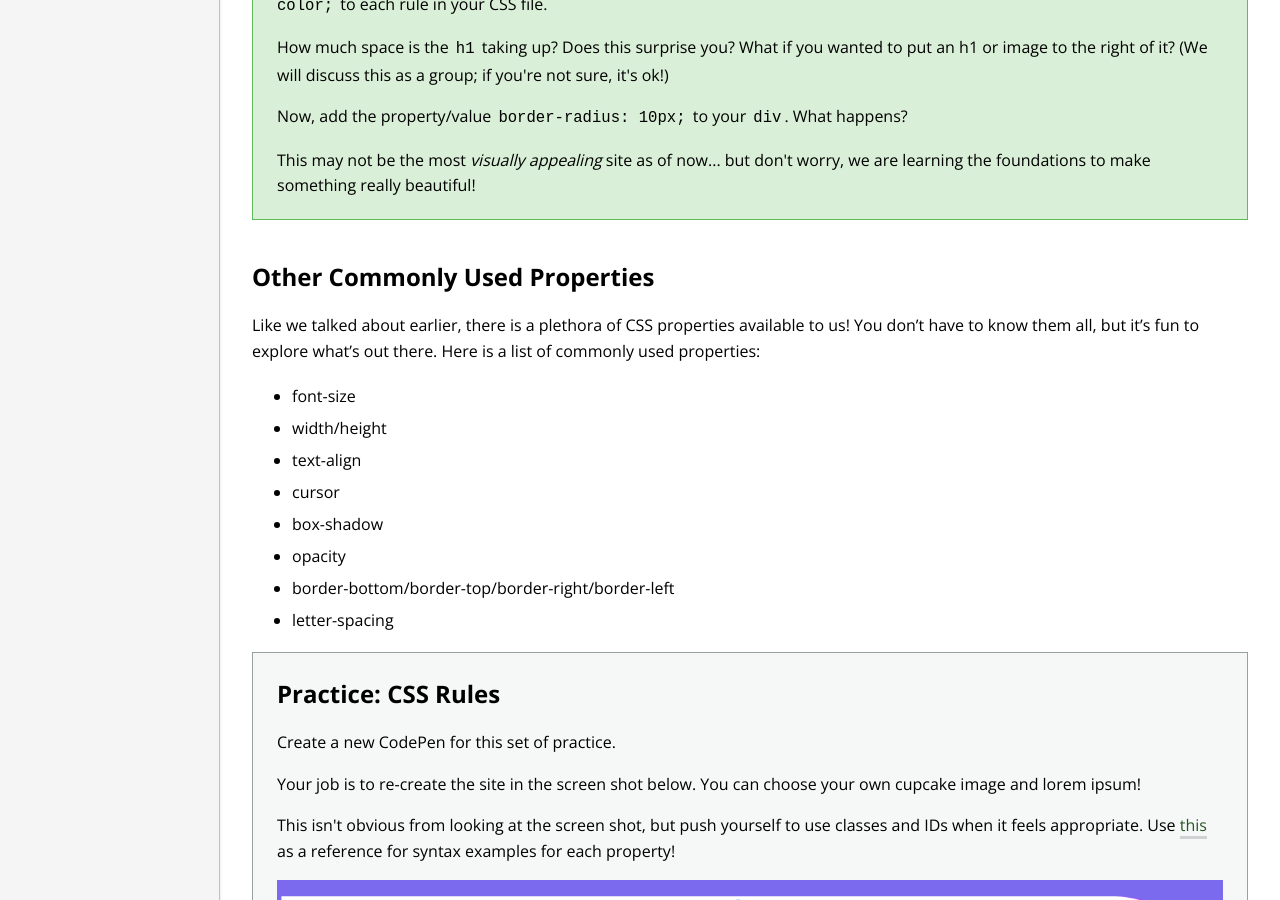
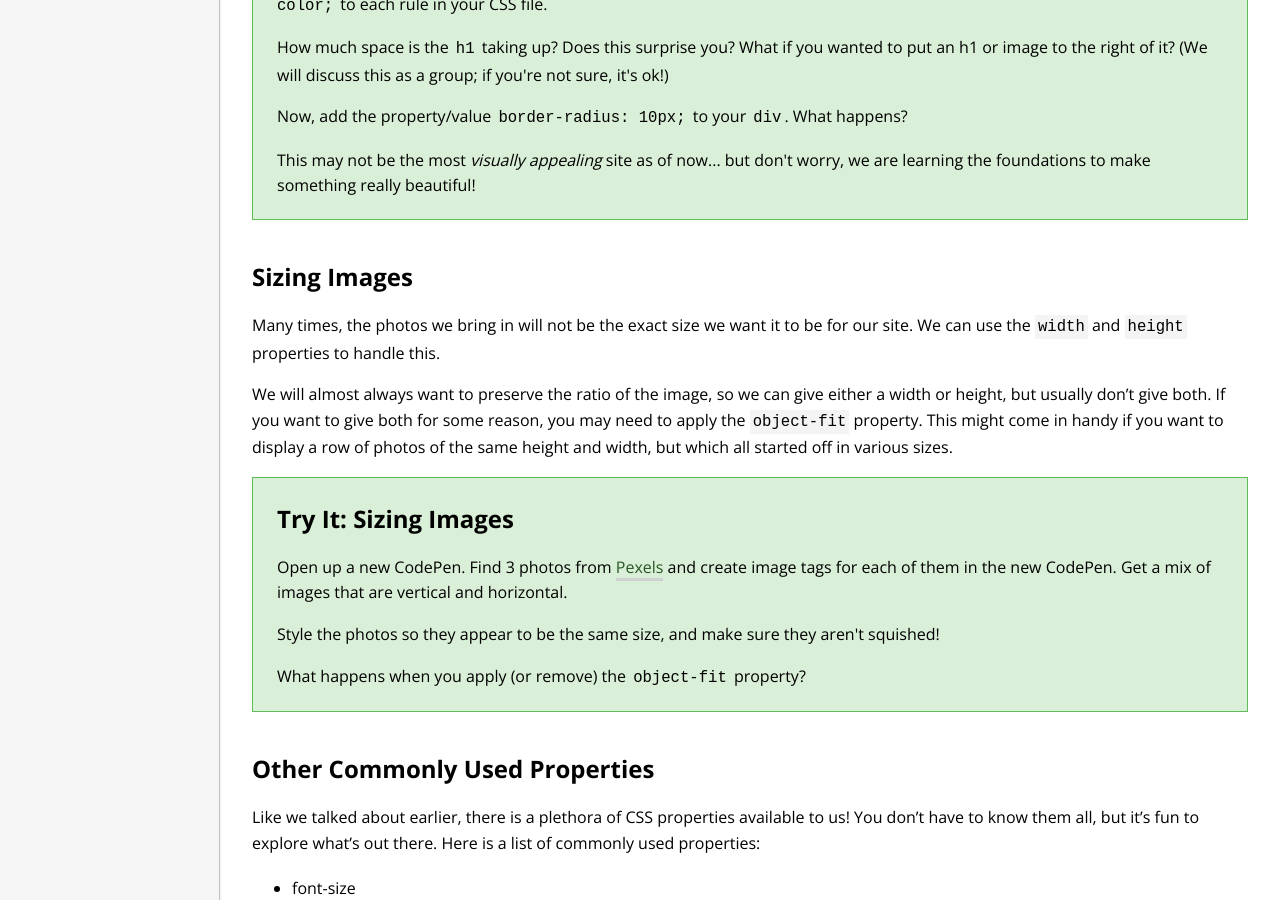
Before and after one commit to ameseee/kwk-curriculum-site, a Jekyll site: the page built from web-app/lessons/intro-css/index.md, in a window 1280 px wide and 900 px high, scrolled down 3713 px. Built offline with Jekyll 4.4.1, drawn with Linux system fonts in a browser that asks for light colours; nearby versions of some CDN libraries.

Commit message:
Add sizing images section in Intro to CSS lesson

```diff
--- a/web-app/lessons/intro-css/index.md
+++ b/web-app/lessons/intro-css/index.md
@@ -111,6 +111,19 @@ One of the most helpful CSS properties to use while you are in the process of bu
   <p>This may not be the most <i>visually appealing</i> site as of now... but don't worry, we are learning the foundations to make something really beautiful!</p>
 </div>
 
+## Sizing Images
+
+Many times, the photos we bring in will not be the exact size we want it to be for our site. We can use the `width` and `height` properties to handle this.
+
+We will almost always want to preserve the ratio of the image, so we can give either a width or height, but usually don't give both. If you want to give both for some reason, you may need to apply the `object-fit` property. This might come in handy if you want to display a row of photos of the same height and width, but which all started off in various sizes.
+
+<div class="try-it">
+  <h2>Try It: Sizing Images</h2>
+  <p>Open up a new CodePen. Find 3 photos from <a href="">Pexels</a> and create image tags for each of them in the new CodePen. Get a mix of images that are vertical and horizontal.</p>
+  <p>Style the photos so they appear to be the same size, and make sure they aren't squished!</p>
+  <p>What happens when you apply (or remove) the <code class="try-it-code">object-fit</code> property?</p>
+</div>
+
 ## Other Commonly Used Properties
 
 Like we talked about earlier, there is a plethora of CSS properties available to us! You don't have to know them all, but it's fun to explore what's out there. Here is a list of commonly used properties:
```
